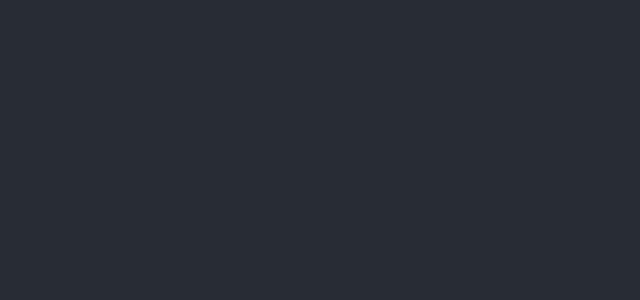
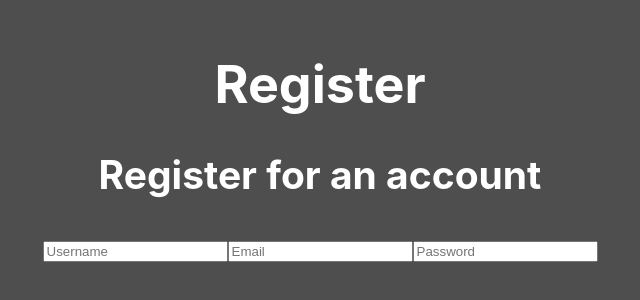
Before and after one commit to zrefai/Common-Chat, a React (Create React App) app: page /register in a window 1280 px wide. Shown: the part 260-560 px from the top of the page, without its empty margins (320-960 px from the left). Built offline with nearby package versions, Linux system fonts and the light colour scheme.

Commit message:
Add Register and Login basic component structure

```diff
--- a/package.json
+++ b/package.json
@@ -9,6 +9,7 @@
     "firebase": "^7.21.1",
     "react": "^16.13.1",
     "react-dom": "^16.13.1",
+    "react-router-dom": "^5.2.0",
     "react-scripts": "3.4.3"
   },
   "scripts": {
--- a/src/App.css
+++ b/src/App.css
@@ -7,14 +7,8 @@
   pointer-events: none;
 }
 
-@media (prefers-reduced-motion: no-preference) {
-  .App-logo {
-    animation: App-logo-spin infinite 20s linear;
-  }
-}
-
 .App-header {
-  background-color: #282c34;
+  background-color: #4e4e4f;
   min-height: 100vh;
   display: flex;
   flex-direction: column;
@@ -28,6 +22,12 @@
   color: #61dafb;
 }
 
+@media (prefers-reduced-motion: no-preference) {
+  .App-logo {
+    animation: App-logo-spin infinite 20s linear;
+  }
+}
+
 @keyframes App-logo-spin {
   from {
     transform: rotate(0deg);
--- a/src/App.js
+++ b/src/App.js
@@ -1,10 +1,25 @@
 import React from "react";
+import { BrowserRouter as Router, Route, Switch } from "react-router-dom";
 import "./App.css";
+import Login from "./components/Auth/Login";
+import Register from "./components/Auth/Register";
+
+const NoMatch = ({ location }) => (
+  <div>No route match for {location.pathname}</div>
+);
 
 function App() {
   return (
     <div className="App">
-      <header className="App-header"></header>
+      <header className="App-header">
+        <Router>
+          <Switch>
+            <Route path="/" exact component={Login} />
+            <Route path="/register" exact component={Register} />
+            <Route component={NoMatch} />
+          </Switch>
+        </Router>
+      </header>
     </div>
   );
 }
--- /dev/null
+++ b/src/components/Auth/Login.js
@@ -0,0 +1,49 @@
+import React, { useState } from "react";
+import { Link } from "react-router-dom";
+
+const Login = () => {
+  const [email, setEmail] = useState("");
+  const [password, setPassword] = useState("");
+
+  const handleInput = (e, setFunc) => {
+    setFunc(e.target.value);
+  };
+
+  const handleLogIn = (e) => {
+    console.log(email, password);
+  };
+
+  return (
+    <div>
+      <h1> Welcome to Common Chat</h1>
+      <p>A web messaging app created by Zaki Refai</p>
+      <p>Login to access your account</p>
+      <form className="" onSubmit={(e) => handleLogIn(e)}>
+        <input
+          type="email"
+          name="email"
+          id="email"
+          placeholder="Email"
+          autoComplete="off"
+          value={email}
+          onChange={(e) => handleInput(e, setEmail)}
+        />
+        <input
+          type="password"
+          name="password"
+          id="password"
+          placeholder="Password"
+          autoComplete="off"
+          value={password}
+          onChange={(e) => handleInput(e, setPassword)}
+        />
+        <button>Log in</button>
+      </form>
+      <p>
+        Don't have an account? <Link to="/register">Register here</Link>
+      </p>
+    </div>
+  );
+};
+
+export default Login;
--- /dev/null
+++ b/src/components/Auth/Register.js
@@ -0,0 +1,49 @@
+import React, { useState } from "react";
+
+const Register = () => {
+  const [username, setUsername] = useState("");
+  const [email, setEmail] = useState("");
+  const [password, setPassword] = useState("");
+
+  const handleInput = (e, setFunc) => {
+    setFunc(e.target.value);
+  };
+
+  return (
+    <div>
+      <h1>Register</h1>
+      <h2>Register for an account</h2>
+      <form>
+        <input
+          type="text"
+          name="username"
+          id="username"
+          placeholder="Username"
+          autoComplete="off"
+          value={username}
+          onChange={(e) => handleInput(e, setUsername)}
+        />
+        <input
+          type="text"
+          name="email"
+          id="email"
+          placeholder="Email"
+          autoComplete="off"
+          value={email}
+          onChange={(e) => handleInput(e, setEmail)}
+        />
+        <input
+          type="text"
+          name="password"
+          id="password"
+          placeholder="Password"
+          autoComplete="off"
+          value={password}
+          onChange={(e) => handleInput(e, setPassword)}
+        />
+      </form>
+    </div>
+  );
+};
+
+export default Register;
```
Also changed, not shown: 1 other file (tests, documents, lock files or other folders).
